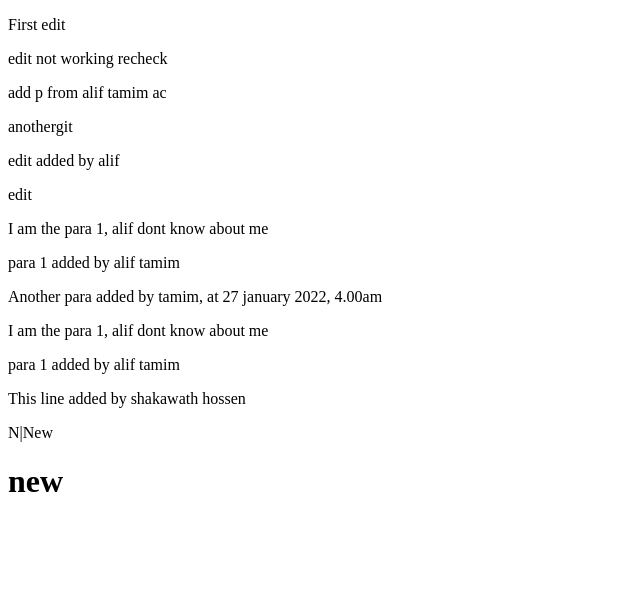
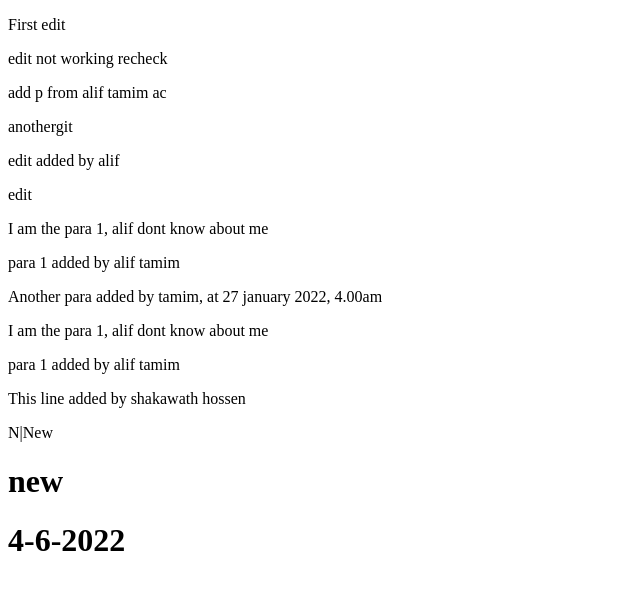
Before and after one commit to centralrepository-phb5/2nd, a plain HTML site: page index.html in a window 1280 px wide. Shown: the whole page, without its empty margins (0-640 px from the left). Drawn offline with Linux system fonts and the light colour scheme.

Commit message:
my changes your name

```diff
--- a/index.html
+++ b/index.html
@@ -26,6 +26,7 @@
 
 
     <h1>new</h1>
+    <h1>4-6-2022</h1>
 
 
 
```
